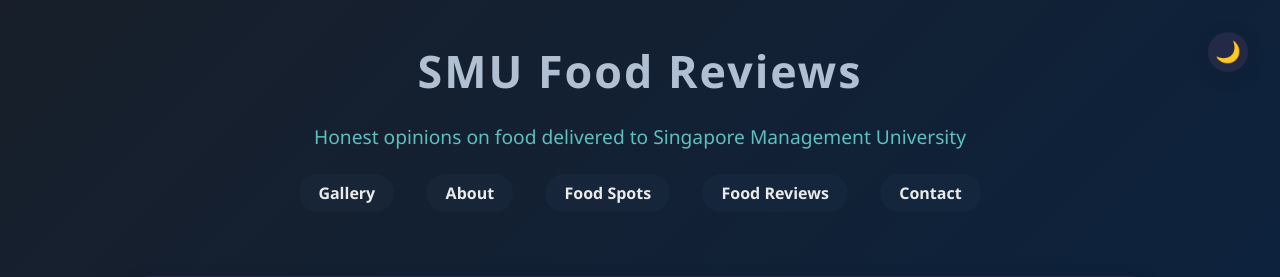
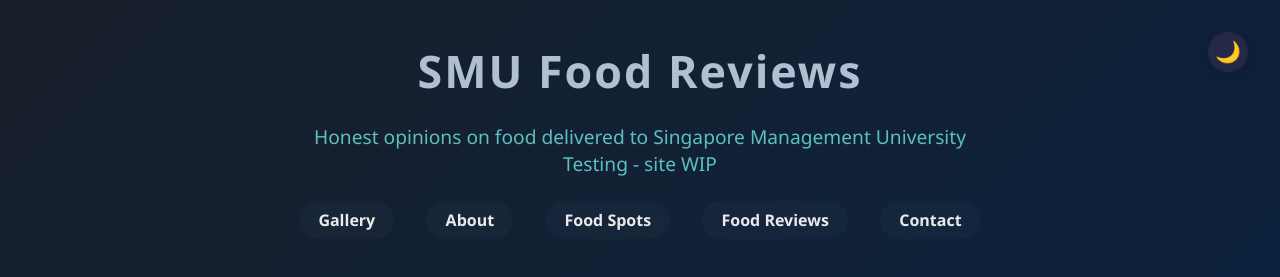
Before and after one commit to LeonardBored/codepipeline-in-class, a website: page src/index.html in a window 1280 px wide. Shown: the top 277 px of the page. Drawn offline with Linux system fonts and the light colour scheme.

Commit message:
Update index.html

```diff
--- a/src/index.html
+++ b/src/index.html
@@ -13,6 +13,8 @@
     <header>
         <h1>SMU Food Reviews</h1>
         <p>Honest opinions on food delivered to Singapore Management University</p>
+        <p>Testing - site WIP</p>
+
         <nav>
             <a href="#hero">Gallery</a>
             <a href="#about">About</a>
```
